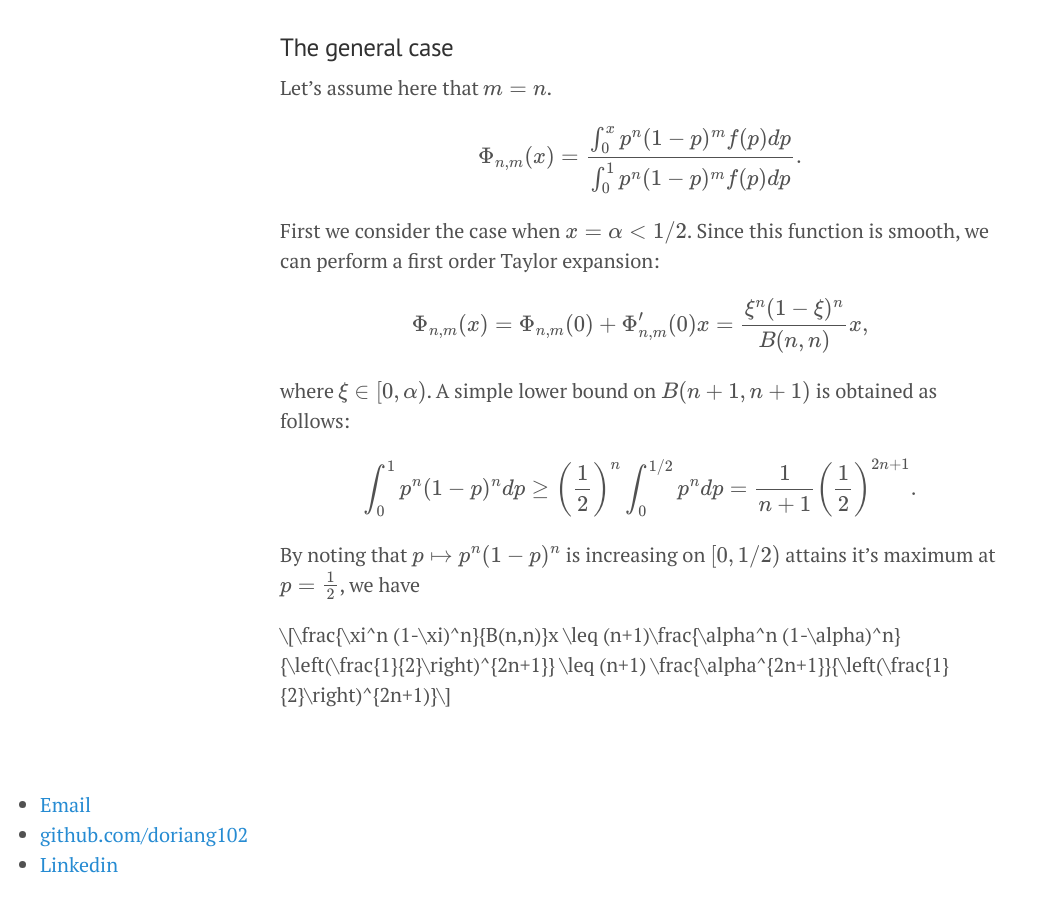
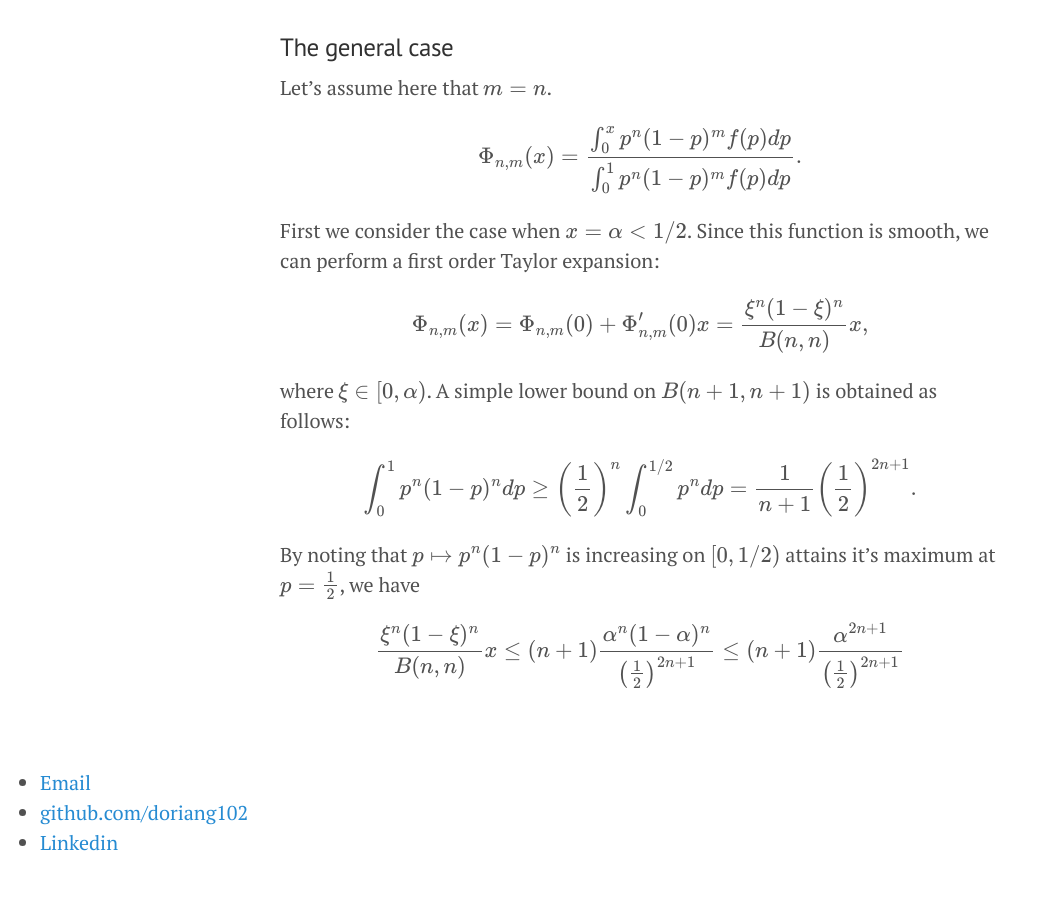
Before and after one commit to doriang102/doriang102.github.io, a Jekyll site: the page built from _posts/2017-06-10-hypothesis-testing-part-2.md, in a window 1280 px wide and 900 px high, scrolled down 2302 px. Shown: the whole window, without its empty margins (0-1040 px from the left). Built offline with Jekyll 4.4.1, drawn with Linux system fonts in a browser that asks for light colours; our own code applies the rules of GitHub Pages for plain Markdown files; formulas are drawn with MathJax 3; after the commit the page ends 3180 px from its top, so only the background shows below that.

Commit message:
Update 2017-06-10-hypothesis-testing-part-2.md

```diff
--- a/_posts/2017-06-10-hypothesis-testing-part-2.md
+++ b/_posts/2017-06-10-hypothesis-testing-part-2.md
@@ -75,4 +75,4 @@ $$ \int_0^1 p^n (1-p)^n dp \geq \left(\frac{1}{2}\right)^n\int_0^{1/2} p^ndp = \
 
 By noting that $$p \mapsto p^n (1-p)^n$$ is increasing on $$[0,1/2)$$ attains it's maximum at $$p = \frac{1}{2}$$, we have
 
-$$ \frac{\xi^n (1-\xi)^n}{B(n,n)}x \leq (n+1)\frac{\alpha^n (1-\alpha)^n}{\left(\frac{1}{2}\right)^{2n+1}} \leq (n+1) \frac{\alpha^{2n+1}}{\left(\frac{1}{2}\right)^{2n+1)} $$
+$$ \frac{\xi^n (1-\xi)^n}{B(n,n)}x \leq (n+1)\frac{\alpha^n (1-\alpha)^n}{\left(\frac{1}{2}\right)^{2n+1}} \leq (n+1) \frac{\alpha^{2n+1}}{\left(\frac{1}{2}\right)^{2n+1}} $$
```
